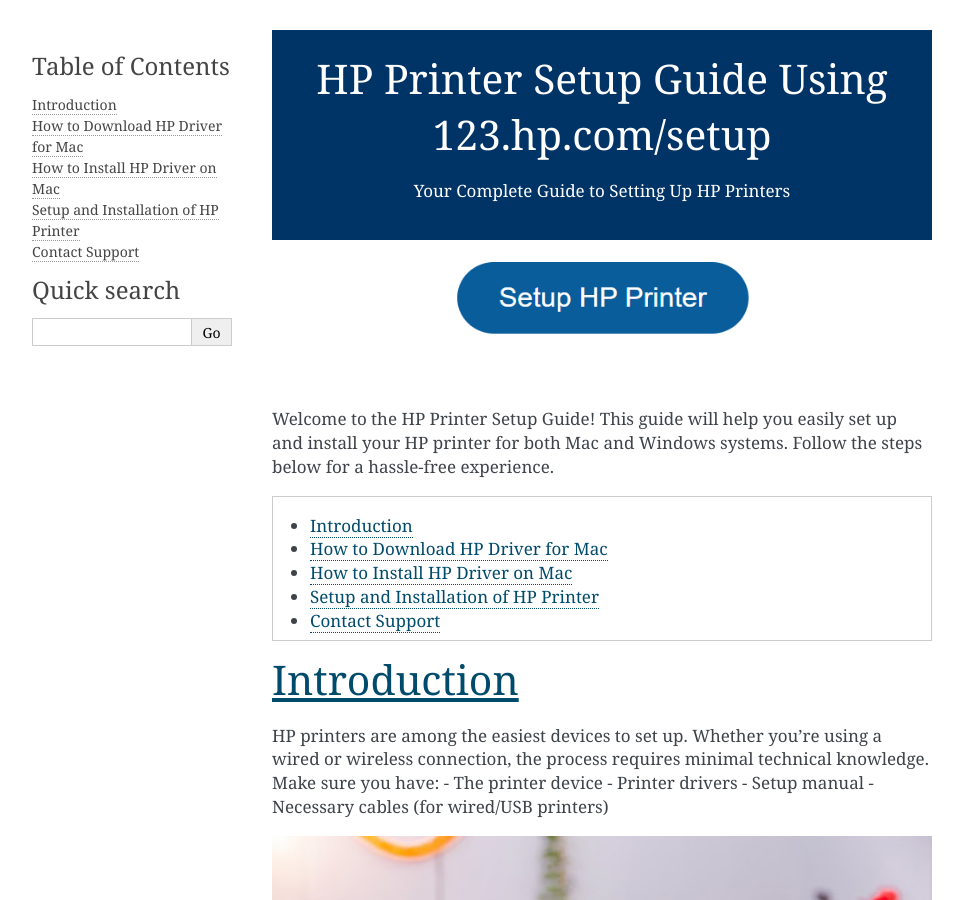
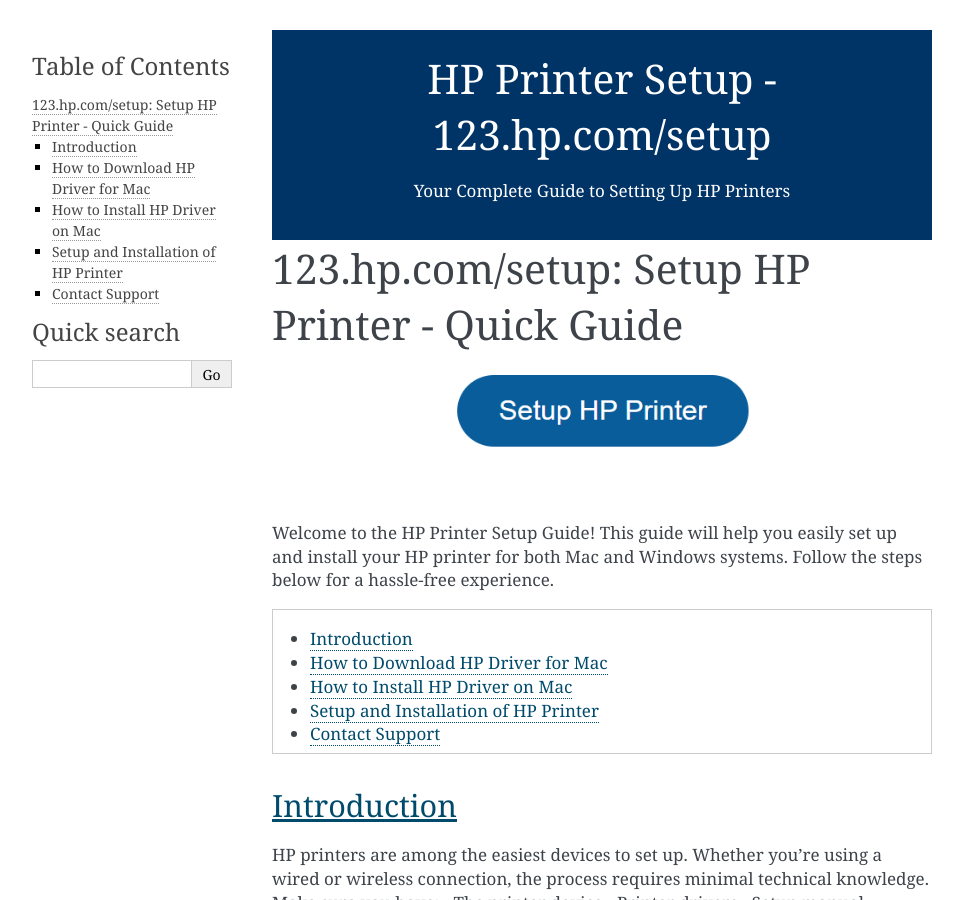
Before and after one commit to installhpprintersetup/hp, a Sphinx documentation site: the page built from docs/source/index.rst, in a window 1280 px wide and 900 px high. Shown: the whole window, without its empty margins (148-1111 px from the left). Built offline with Sphinx 7.4.7, drawn with Linux system fonts in a browser that asks for light colours; some of the changed lines change nothing that is shown.

Commit message:
Update index.rst

```diff
--- a/docs/source/index.rst
+++ b/docs/source/index.rst
@@ -1,15 +1,14 @@
-.. meta::
-   :title: HP Printer Setup Guide Using 123.hp.com/setup
-   :description: Your complete guide to setting up HP printers, including step-by-step instructions, driver downloads, and troubleshooting tips.
 
 .. raw:: html
 
    <header style="background-color: #003366; color: white; padding: 20px; text-align: center;">
-       <h1>HP Printer Setup Guide Using 123.hp.com/setup</h1>
+       <h1>HP Printer Setup - 123.hp.com/setup</h1>
        <p>Your Complete Guide to Setting Up HP Printers</p>
    </header>
 
-
+=================================================
+123.hp.com/setup: Setup HP Printer - Quick Guide
+=================================================
 
 .. figure:: setuphpprinter.png
      :width: 300px
```
